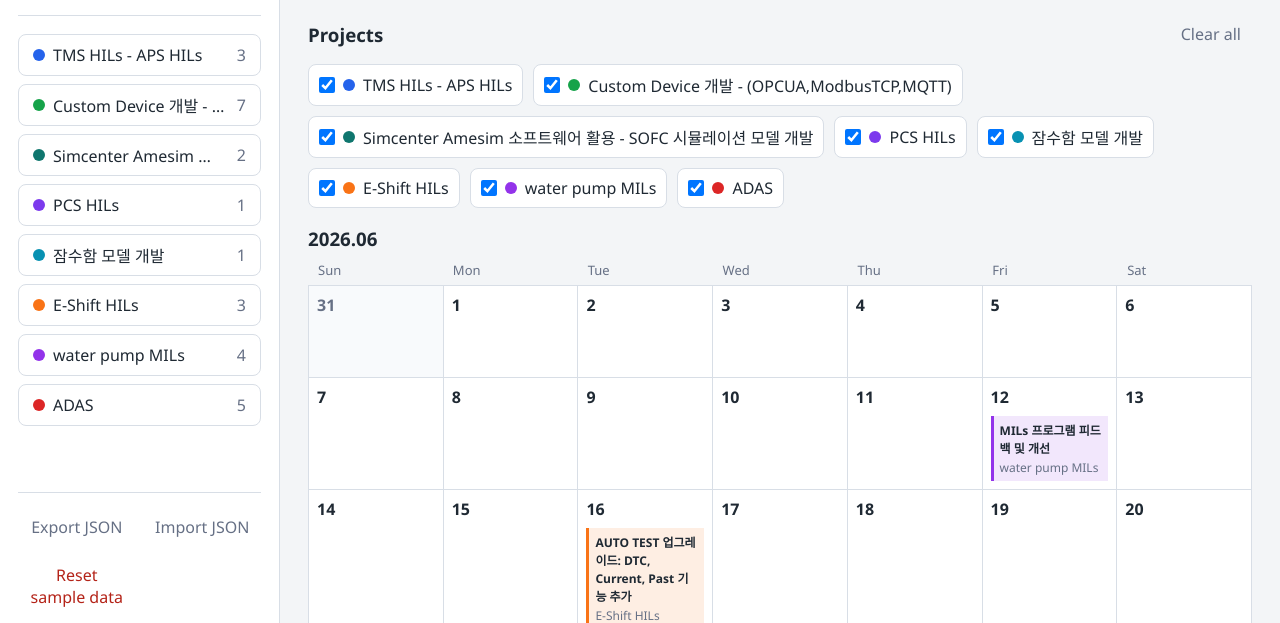
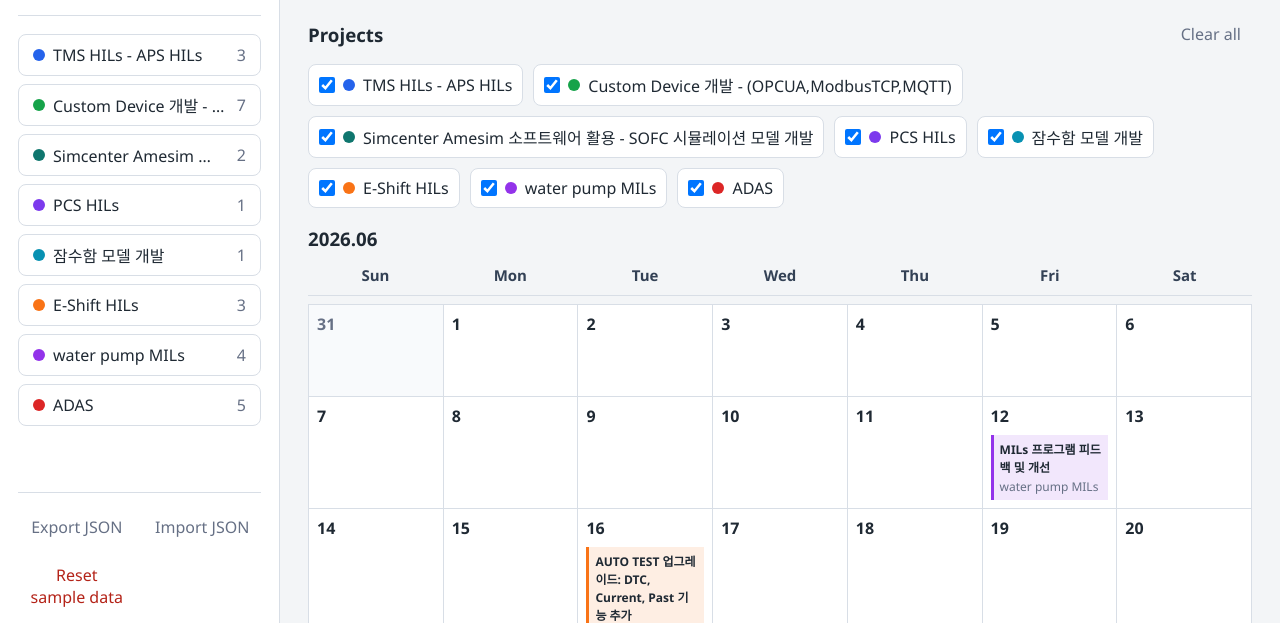
Before and after one commit to JongWoo-Woo1/todo-hius, a website built with Vite: page index.html in a window 1280 px wide. Shown: the part 175-798 px from the top of the page. Built offline with nearby package versions, Linux system fonts and the light colour scheme.

Commit message:
style: improve calendar weekday headers

```diff
--- a/src/styles.css
+++ b/src/styles.css
@@ -813,13 +813,15 @@ button {
 }
 
 .calendar-weekdays {
-  margin-bottom: 8px;
-  color: var(--muted);
-  font-size: 13px;
+  margin-bottom: 10px;
+  color: #334155;
+  font-size: 15px;
+  font-weight: 700;
 }
 
 .calendar-weekdays span {
-  padding: 0 10px;
+  padding: 4px 8px;
+  text-align: center;
 }
 
 .calendar-grid {
@@ -844,7 +846,9 @@ button {
 }
 
 .month-weekdays {
-  margin-bottom: 6px;
+  margin-bottom: 8px;
+  border-bottom: 1px solid var(--line);
+  padding-bottom: 6px;
 }
 
 .compact-calendar-grid .calendar-cell {
```
Also changed, not shown: HISTORY.md (+1 -0 lines).
